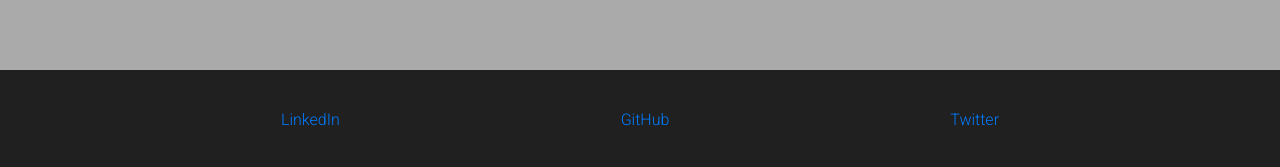
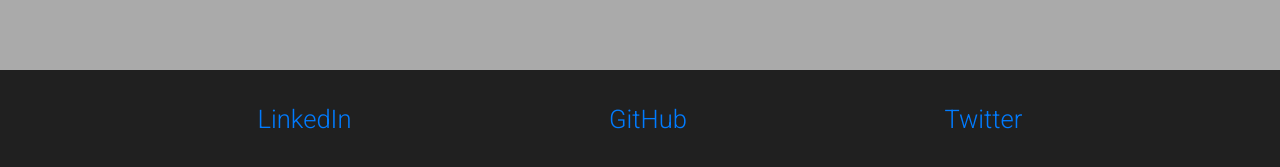
Before and after one commit to BrenoAngelotti/portfolio, a React (Create React App) app in the folder portfolio/: page / in a window 1280 px wide. Shown: the part 5667-5834 px from the top of the page. Built offline with nearby package versions, Linux system fonts and the light colour scheme.

Commit message:
correção footer

```diff
--- a/portfolio/src/App.css
+++ b/portfolio/src/App.css
@@ -116,6 +116,6 @@
   flex-direction: row;
   align-items: center;
   justify-content: space-around;
-  font-size: calc(2vmin);
+  font-size: 1.6em;
   color: white;
 }
```
